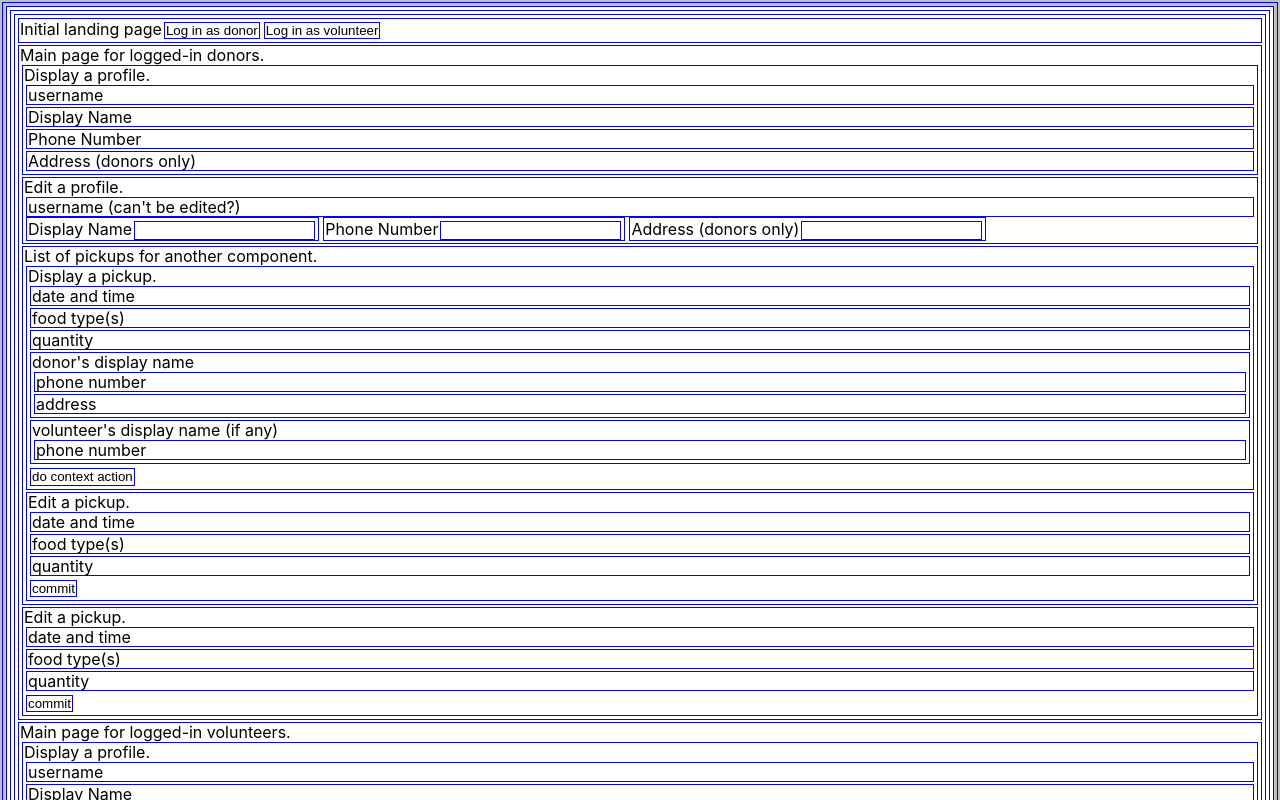
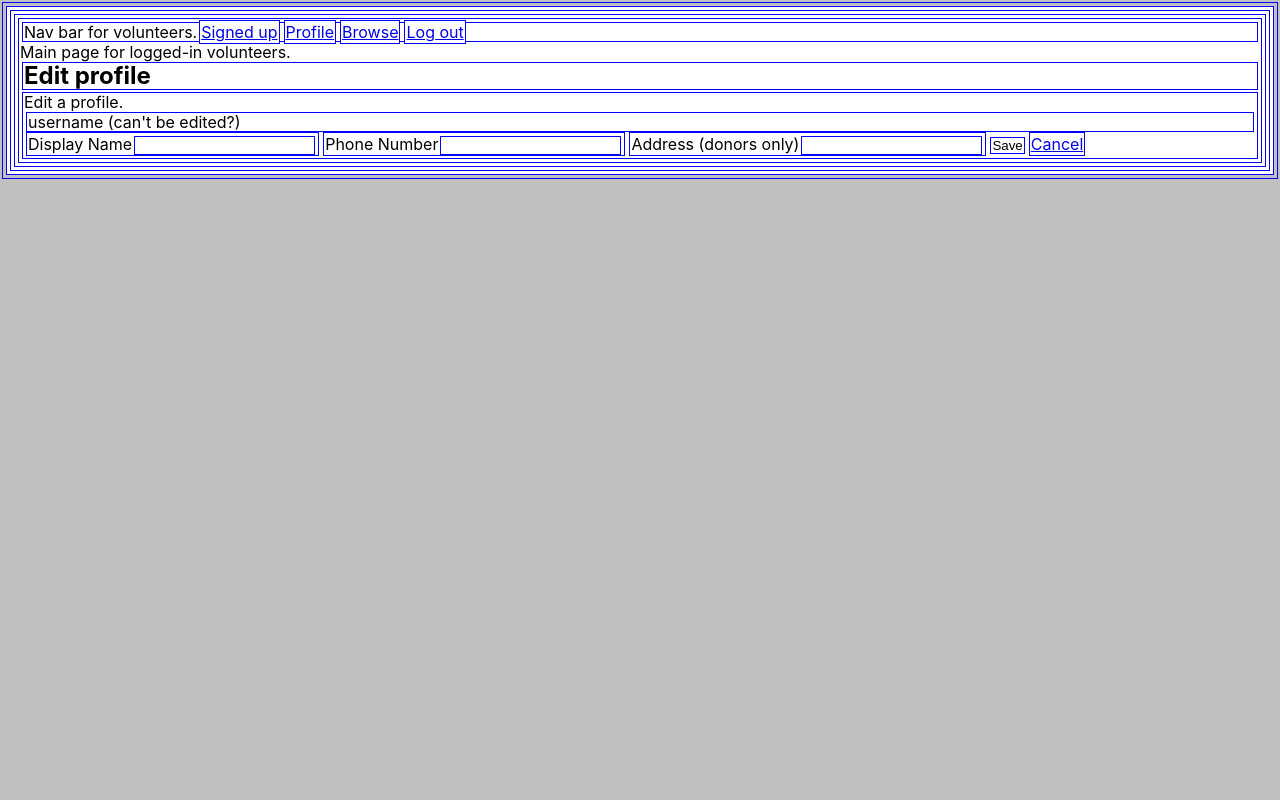
Before and after one commit to Replate2/Frontend, a React (Create React App) app: page /volunteer/profile/edit in a window 1280 px wide. Shown: the top 800 px of the page. Built offline with nearby package versions, Linux system fonts and the light colour scheme.

Commit message:
Volunteer navigation

```diff
--- a/src/App.js
+++ b/src/App.js
@@ -1,7 +1,8 @@
-import React from 'react';
-import Landing from './components/landing';
+import React from "react";
+import {Switch, Route} from "react-router-dom";
+import Landing from "./components/landing";
 import Donor from "./components/donor";
-import Volunteer from './components/volunteer';
+import Volunteer from "./components/volunteer";
 
 
 // APP STRUCTURE:
@@ -24,9 +25,17 @@ import Volunteer from './components/volunteer';
 function App() {
   return (
     <div>
-      <Landing />
-      <Donor />
-      <Volunteer />
+      <Switch>
+        <Route path="/donate">
+          <Donor />
+        </Route>
+        <Route path="/volunteer">
+          <Volunteer />
+        </Route>
+        <Route path="/">
+          <Landing />
+        </Route>
+      </Switch>
     </div>
   );
 }
--- a/src/components/profile.js
+++ b/src/components/profile.js
@@ -1,4 +1,5 @@
 import React from "react";
+import { Link } from "react-router-dom";
 
 // view profile {props: profile data, profile type (donor or volunteer)}
 
@@ -10,6 +11,7 @@ const Profile = () => {
             <p>Display Name</p>
             <p>Phone Number</p>
             <p>Address (donors only)</p>
+            <Link to="edit">Edit</Link>
         </div>
     );
 }
--- a/src/components/profileEdit.js
+++ b/src/components/profileEdit.js
@@ -1,4 +1,5 @@
 import React from "react";
+import {Link} from "react-router-dom";
 
 // edit profile {props: profile data, profile type (donor or volunteer), update state method, commit edit method}
 
@@ -19,6 +20,8 @@ const ProfileEdit = () => {
                 Address (donors only)
                 <input name="address" />
             </label>
+            <button>Save</button>
+            <Link to=".">Cancel</Link>
         </form>
     );
 }
--- a/src/components/volunteer.js
+++ b/src/components/volunteer.js
@@ -1,7 +1,9 @@
 import React from "react";
+import {Switch, Route, Link} from "react-router-dom";
 import Profile from "./profile";
 import ProfileEdit from "./profileEdit";
 import PickupList from "./pickupList";
+import VolunteerNav from "./volunteerNav";
 
 // volunteer page [state: pickups?, profile]
 //   view open pickups
@@ -13,11 +15,33 @@ import PickupList from "./pickupList";
 const Volunteer = () => {
     return(
         <div>
+            <VolunteerNav />
             Main page for logged-in volunteers.
-            <Profile />
-            <ProfileEdit />
-            <PickupList />
-            <PickupList />
+            <Switch>
+                <Route path="/volunteer/profile/edit">
+                    <h2>Edit profile</h2>
+                    <ProfileEdit />
+                </Route>
+                <Route path="/volunteer/profile">
+                    <h2>Your profile</h2>
+                    <Profile />
+                    <Link to="browse">Browse pickups</Link>
+                    <Link to=".">View assigned pickups</Link>
+                </Route>
+                <Route path="/volunteer/browse">
+                    <h2>Browse open pickups</h2>
+                    <PickupList />
+                    <Link to="profile">View profile</Link>
+                    <Link to=".">View assigned pickups</Link>
+                </Route>
+                <Route path="/volunteer">
+                    <h2>Your assigned pickups</h2>
+                    <PickupList />
+                    <Link to="profile">View profile</Link>
+                    <Link to="browse">Browse pickups</Link>
+                    <Link to="/">Log out</Link>
+                </Route>
+            </Switch>
         </div>
     );
 }
--- /dev/null
+++ b/src/components/volunteerNav.js
@@ -0,0 +1,18 @@
+import React from "react";
+import { NavLink } from "react-router-dom";
+
+// view profile {props: profile data, profile type (donor or volunteer)}
+
+const VolunteerNav = () => {
+    return(
+        <div>
+            Nav bar for volunteers.
+            <NavLink to=".">Signed up</NavLink>
+            <NavLink to="profile">Profile</NavLink>
+            <NavLink to="browse">Browse</NavLink>
+            <NavLink to="/">Log out</NavLink>
+        </div>
+    );
+}
+
+export default VolunteerNav;
```
